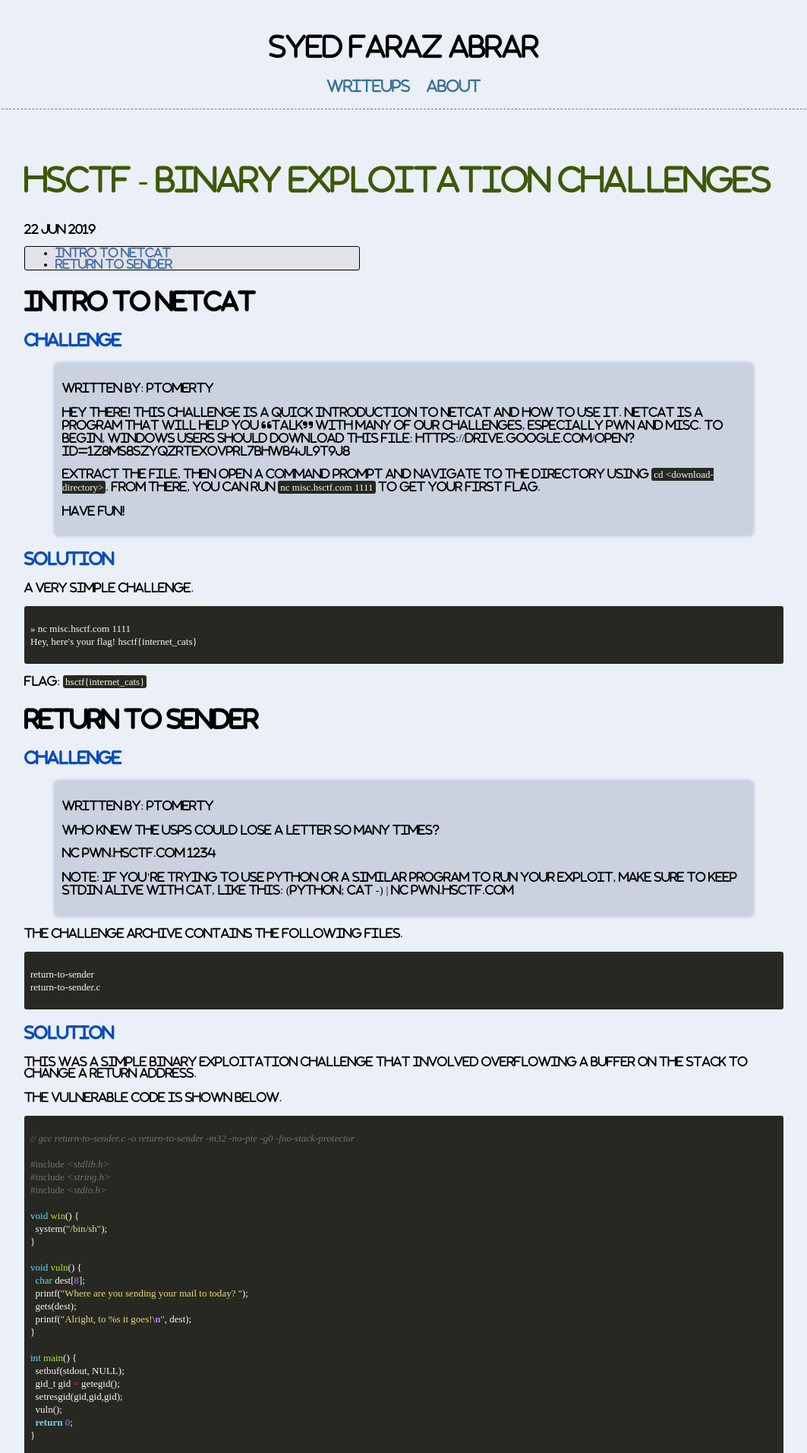
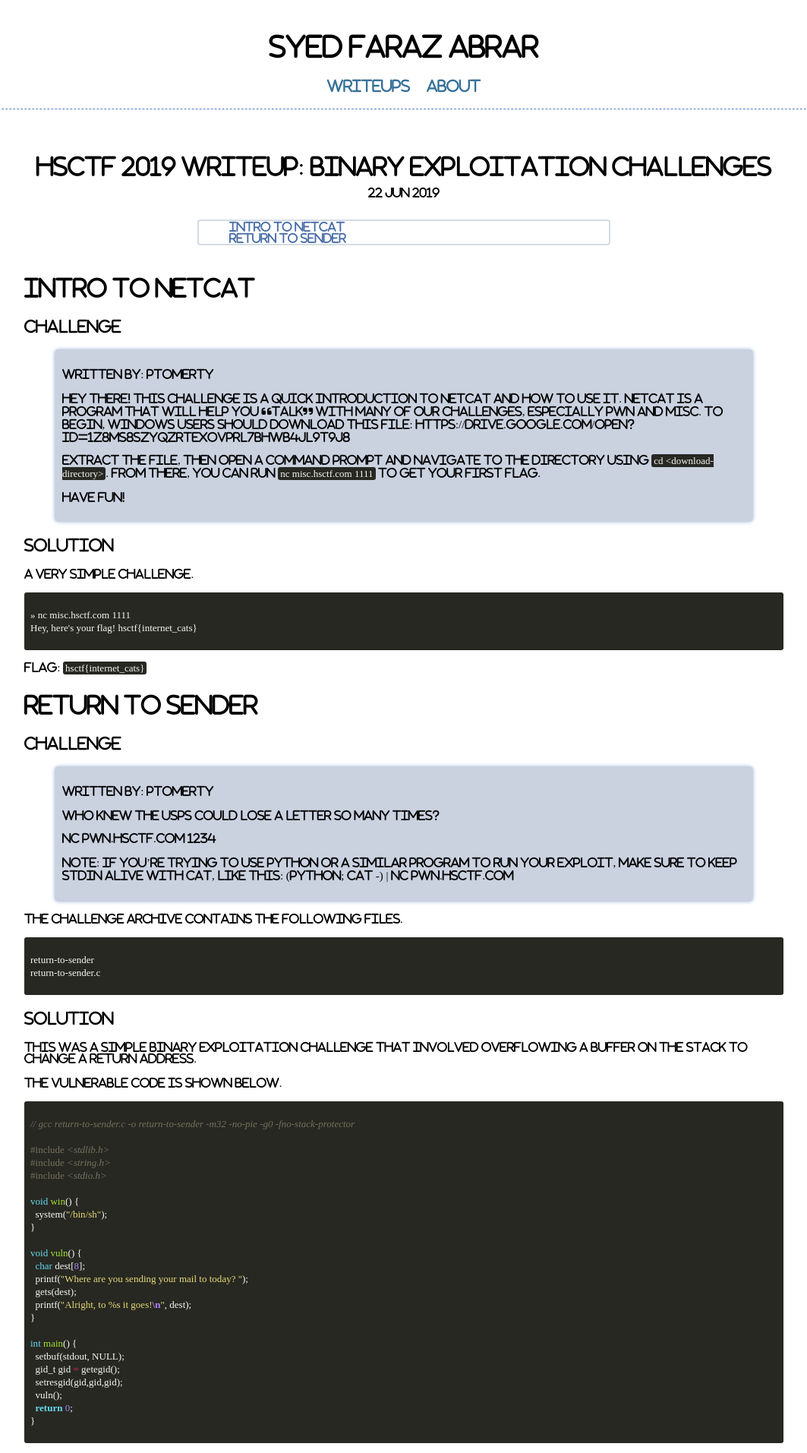
Before and after one commit to farazsth98/farazsth98.github.io, a Jekyll site: the page built from _posts/2019-06-23-hsctf-binary-exploitation-challenges.markdown, in a window 1280 px wide. Shown: the top 1913 px of the page at 76% size, without its empty margins (108-1171 px from the left). Built offline with Jekyll 4.4.1, drawn with Linux system fonts in a browser that asks for light colours; nearby versions of some CDN libraries.

Commit message:
Added favicon; Changed layouts

```diff
--- a/_includes/head.html
+++ b/_includes/head.html
@@ -4,5 +4,6 @@
 <link rel="stylesheet" href="{{ "/css/main.css" | prepend: site.baseurl | replace: '//', '/' }}">
 <link rel="stylesheet" href="{{ "/css/monokai.css" | prepend: site.baseurl | replace: '//', '/' }}">
 <link rel="stylesheet" href="{{ "/css/font-awesome.min.css" | prepend: site.baseurl | replace: '//', '/' }}">
+<link rel="shortcut icon" href="{{ "/images/favicon.ico" | prepend: site.baseurl | replace: '//', '/' }}">
 <script src="https://kit.fontawesome.com/c569d89c48.js"></script>
 </head>
--- a/_layouts/post.html
+++ b/_layouts/post.html
@@ -2,9 +2,13 @@
 layout: default
 ---
 
-<h1 id="title">{{ page.title }}</h1>
-<p>{{ page.date | date_to_string }}</p>
+<div class="post-title-wrapper">
+	<h1 id="title">{{ page.title }}</h1>
+	<p id="post-date">{{ page.date | date_to_string }}</p>
+</div>
 
-{% include toc.html html=content sanitize=true h_min=1 h_max=1 class="toc" %}
+<div id="toc-container">
+	{% include toc.html html=content sanitize=true h_min=1 h_max=1 class="toc" %}
+</div>
 
 {{ content }}
--- a/_posts/2019-06-23-hsctf-binary-exploitation-challenges.markdown
+++ b/_posts/2019-06-23-hsctf-binary-exploitation-challenges.markdown
@@ -1,6 +1,6 @@
 ---
 layout: post
-title: 	"HSCTF - Binary Exploitation Challenges"
+title: 	"HSCTF 2019 Writeup: Binary Exploitation Challenges"
 date:	2019-06-23 01:53:00 +0800
 categories: writeups hsctf
 ---
--- a/_posts/2019-07-14-picoctf-2018-be-quick-or-be-dead-3.markdown
+++ b/_posts/2019-07-14-picoctf-2018-be-quick-or-be-dead-3.markdown
@@ -1,6 +1,6 @@
 ---
 layout: post
-title: 	"PicoCTF 2018 - be-quick-or-be-dead-3 (Reversing)"
+title: 	"PicoCTF 2018 Writeup: be-quick-or-be-dead-3 (Reversing)"
 date:	2019-07-14 18:54:00 +0800
 categories: writeups picoctf
 ---
--- a/_sass/base.scss
+++ b/_sass/base.scss
@@ -7,7 +7,7 @@ html, body {
 	height: 100%;
 	margin: 0;
 	padding: 0;
-	background-color: #ebeff7;
+	background-color: #ffffff;
 }
 
 header {
@@ -89,6 +89,7 @@ h1, h2, h3, h4, h5, h6 {
 
 h1 {
 	font-size: 30px;
+	font-weight: 300;
 }
 
 h2 {
@@ -97,13 +98,17 @@ h2 {
 
 h3 {
 	font-size: 20px;
-	color: #064dbf;
+	font-weight: 50;
 }
 
 #title {
-	font-size: 40px;
+	font-size: 30px;
 	font-weight: 400;
-	color: #3c5904;
+	text-align: center;
+}
+
+#post-date {
+	text-align: center;
 }
 
 blockquote {
@@ -120,15 +125,33 @@ pre {
 	white-space: pre;
 }
 
-#index {
-	font-size: 25px;
+#index-text {
+	font-size: 18px;
 	font-weight: 300;
+}
+
+#index-img {
+	border-radius: 100%;
+	max-width: 10%;
+}
+
+#index-wrapper {
+	text-align: center;
+	line-height: 10px;
+}
+
+#author-title {
+	color: #707070;
 }
 
 #post-title {
 	font-weight: 400;
 	font-size: 25px;
 	margin: 0;
+}
+
+.post-title-wrapper {
+	line-height: 10px;
 }
 
 ul li h2 a{
@@ -169,8 +192,14 @@ ul li h2 a{
 }
 
 .toc {
-	border: 1px solid black;
-	width: 400px;
-	border-radius: 3px;
-	background-color: #e1e3e8;
+	border: 2px solid #d3dce3;
+	width: 500px;
+	border-radius: 4px;
+	display: inline-block;
+	text-align: left;
+	list-style: none;
 }
+
+#toc-container {
+	text-align: center;
+}
```
Also changed, not shown: index.md (+10 -1 lines), images/favicon.ico (added), 2 other files.
